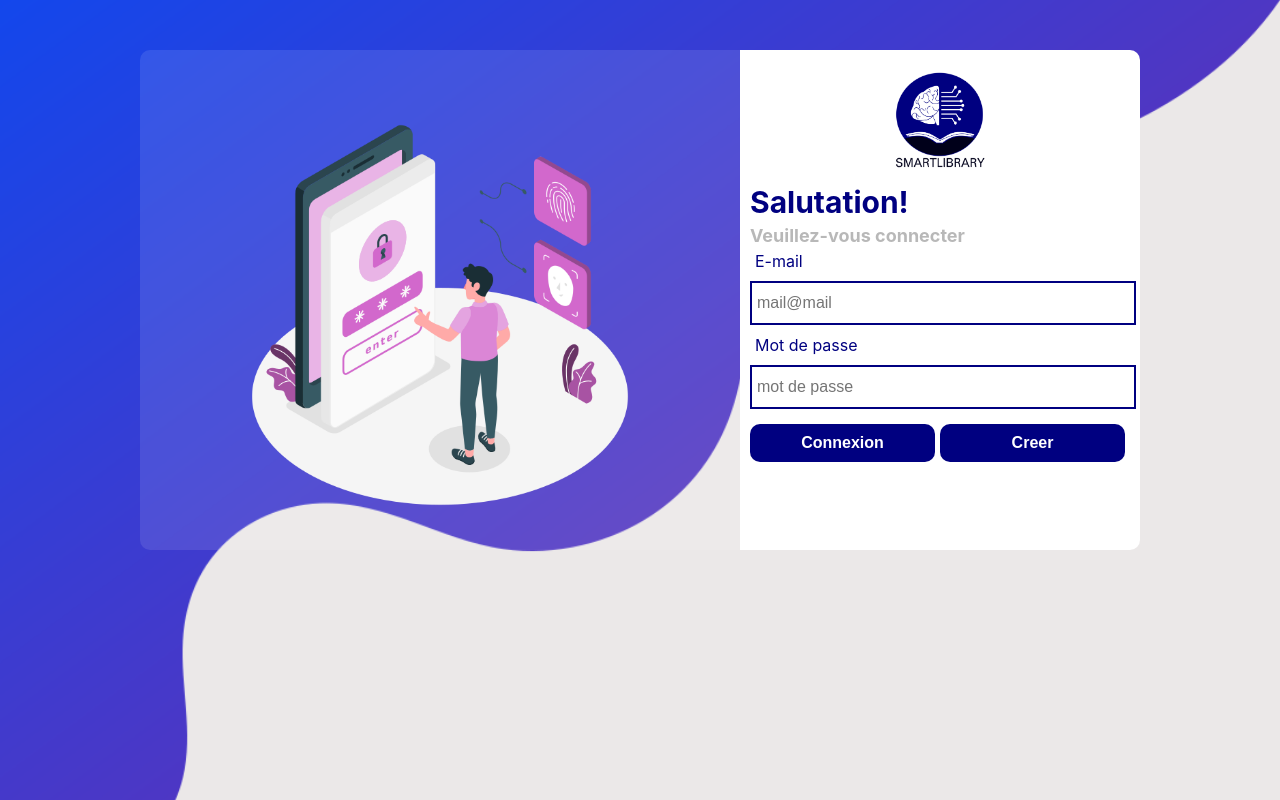
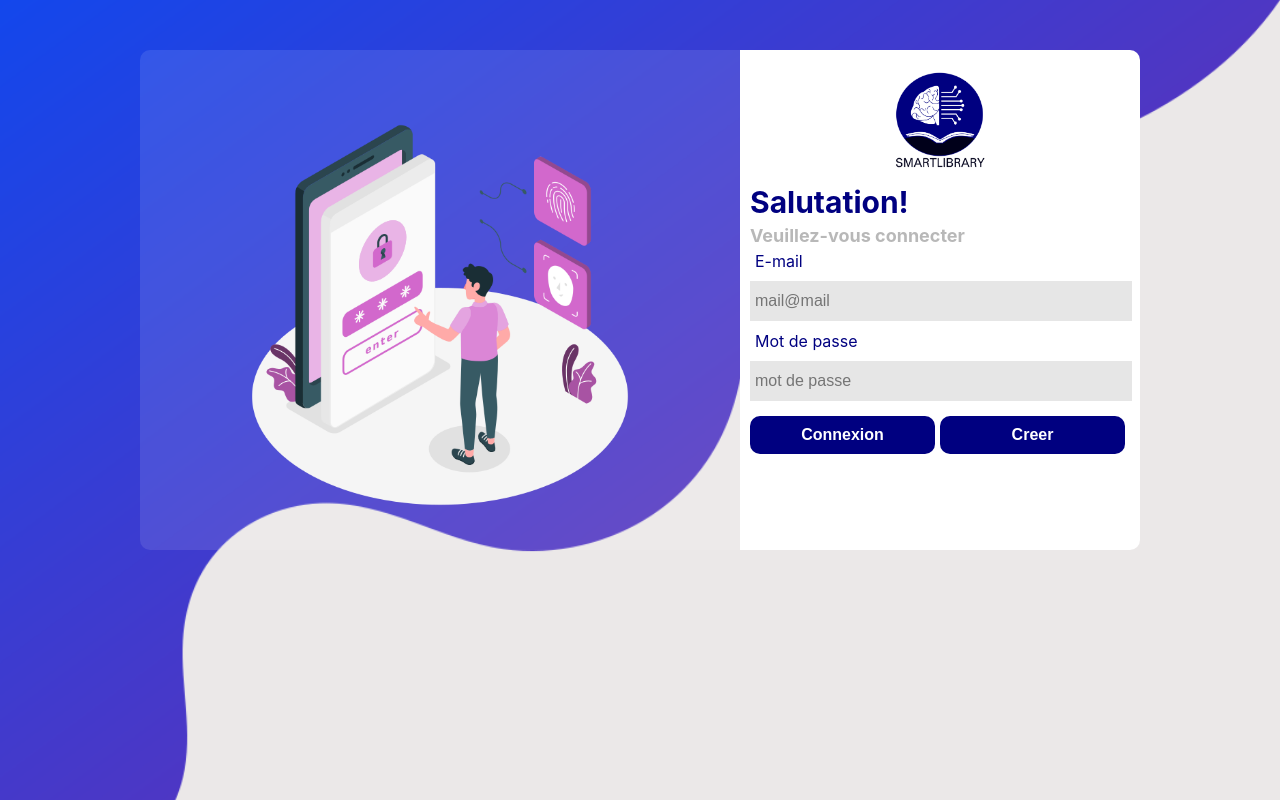
Before and after one commit to zexhior/smartlibrary-admin, a React (Create React App) app: page /login in a window 1280 px wide. Built offline with nearby package versions, Linux system fonts and the light colour scheme.

Commit message:
[edit]:modification du style lier au table a la mise a jour de livre

```diff
--- a/src/styles/input.ts
+++ b/src/styles/input.ts
@@ -3,8 +3,9 @@ import styled from 'styled-components';
 export const Input = styled.input`
     width: 98%;
     height: 30px;
-    border: 2px solid #000080;
     outline: 0px;
-    margin: 10px 0 10px 0;
+    //margin: 10px 0 10px 0;
+    background-color: rgb(230, 230, 230);
+    border: 0;
     padding: 5px;
 `;
--- /dev/null
+++ b/src/styles/titlescolored.ts
@@ -0,0 +1,10 @@
+import styled from 'styled-components';
+
+export const TitleColored = styled.div`
+    color: white;
+    font-weight: bold;
+    font-size: 16px;
+    background-color: #000080;
+    text-align: left;
+    padding: 10px 0 10px 0;
+`
```
